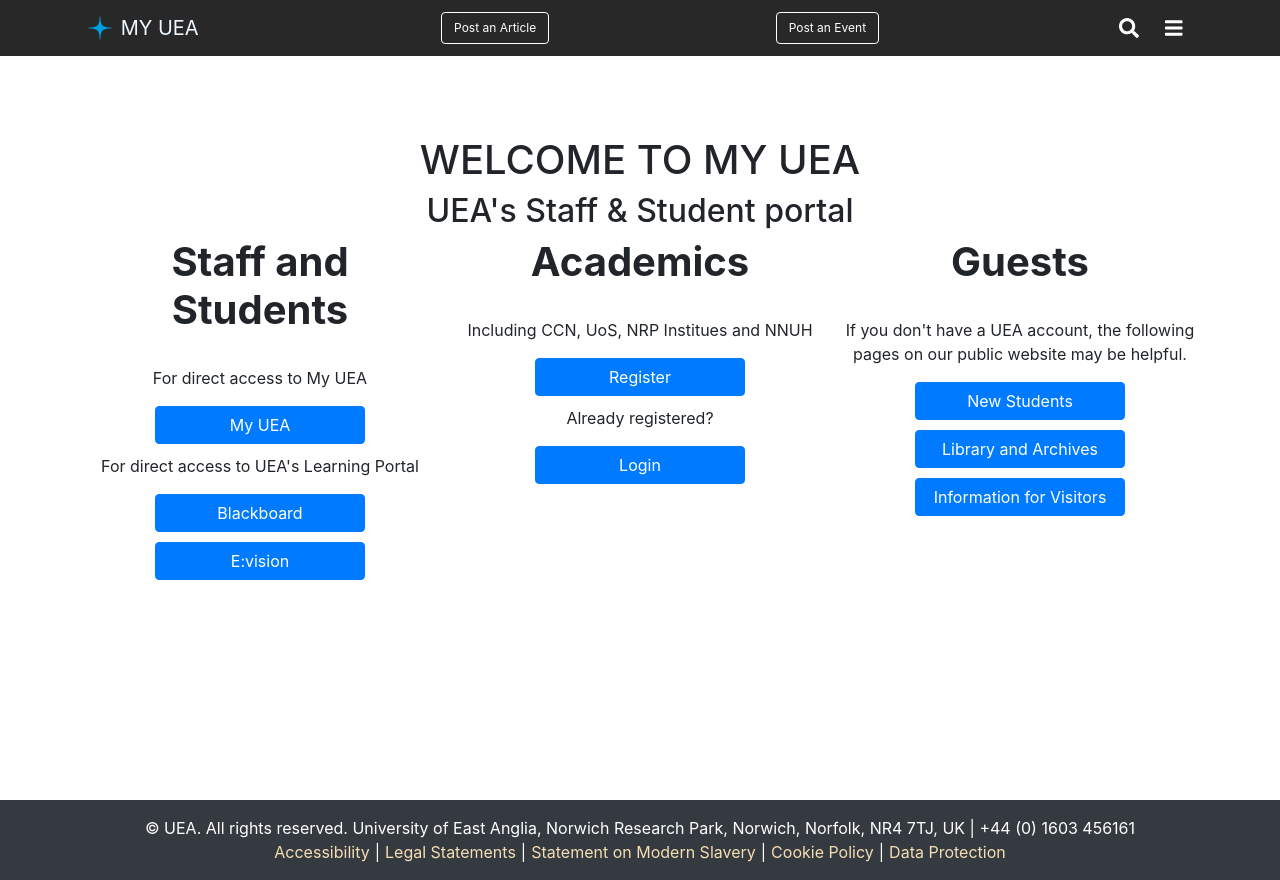
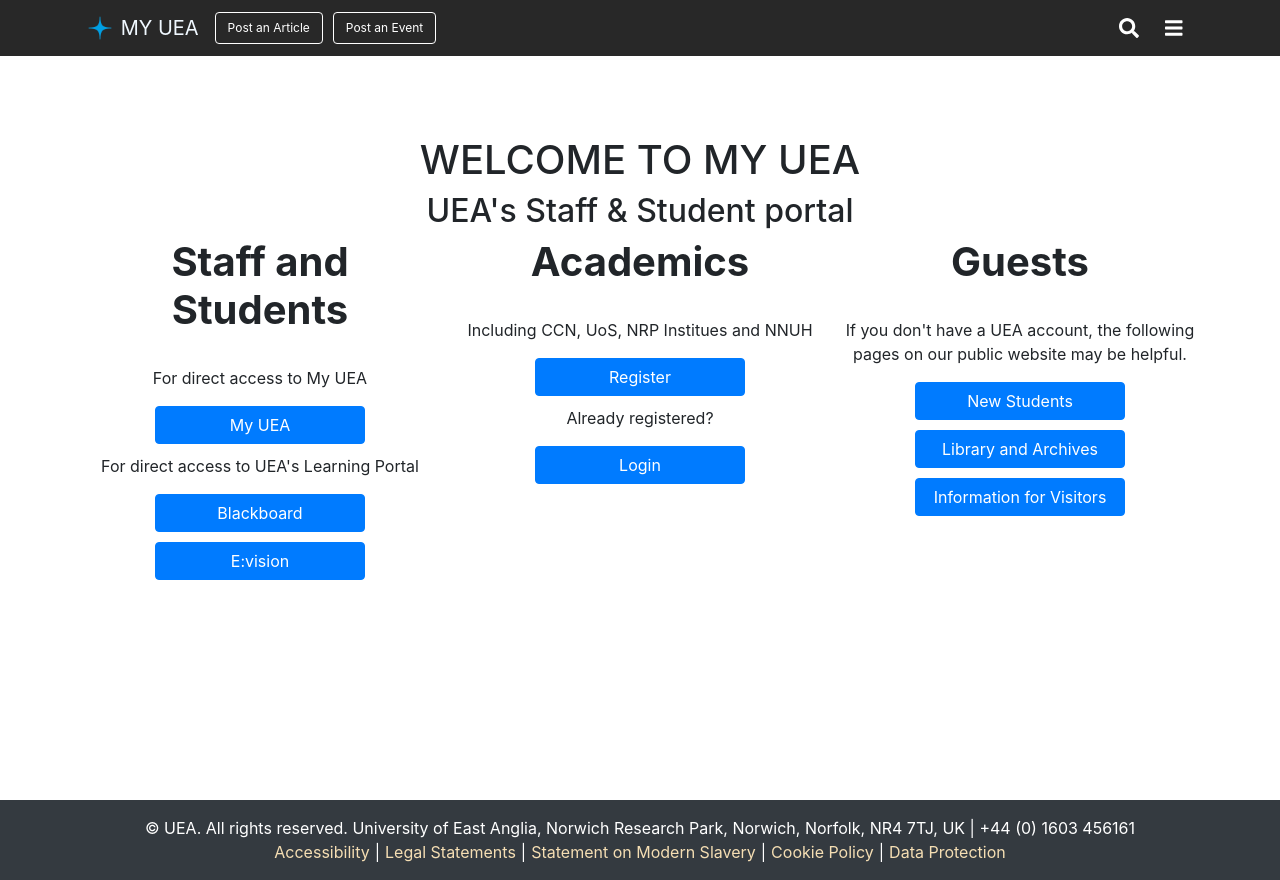
Before and after one commit to james0209/hci_cw2, a React (Create React App) app: page /#/ in a window 1280 px wide. Built offline with nearby package versions, Linux system fonts and the light colour scheme.

Commit message:
make buttons in nav responsive

```diff
--- a/src/App.css
+++ b/src/App.css
@@ -50,6 +50,21 @@
 	border: 2px solid black;
 	border-color: white !important;
 	font-size: 0.75rem !important;
+}
+
+.extra-buttons {
+	display: inline-block;
+	margin-right: 10px;
+}
+@media (max-width: 767.98px) {
+	.extra-buttons {
+		display: none !important;
+	}
+}
+@media (min-width: 767.98px) {
+	.extra-buttons-nav {
+		display: none !important;
+	}
 }
 
 /* Content */
--- a/src/Navigation.js
+++ b/src/Navigation.js
@@ -44,10 +44,10 @@
 						/>{" "}
 						MY UEA
 					</Navbar.Brand>
-					<MDBBtn outline className="ml-auto" onClick={toggleModal}>
+					<MDBBtn outline className="extra-buttons" onClick={toggleModal}>
 						Post an Article
 					</MDBBtn>
-					<MDBBtn outline className="ml-auto" onClick={toggleToast}>
+					<MDBBtn outline className="extra-buttons" onClick={toggleToast}>
 						Post an Event
 					</MDBBtn>
 					<Button
@@ -135,6 +135,28 @@
 									// onClick={this.toggleCollapseMenu("navbarCollapse1")}
 								>
 									Dashboard
+								</MDBNavLink>
+							</MDBNavItem>
+							<MDBNavItem>
+								<MDBNavLink
+									className="extra-buttons-nav"
+									as={Link}
+									to="/dashboard"
+									onClick={toggleMenu}
+									// onClick={this.toggleCollapseMenu("navbarCollapse1")}
+								>
+									Post an Article
+								</MDBNavLink>
+							</MDBNavItem>
+							<MDBNavItem>
+								<MDBNavLink
+									className="extra-buttons-nav"
+									as={Link}
+									to="/dashboard"
+									onClick={toggleMenu}
+									// onClick={this.toggleCollapseMenu("navbarCollapse1")}
+								>
+									Post an Event
 								</MDBNavLink>
 							</MDBNavItem>
 						</MDBNavbarNav>
```
Also changed, not shown: 1 other file (tests, documents, lock files or other folders).
